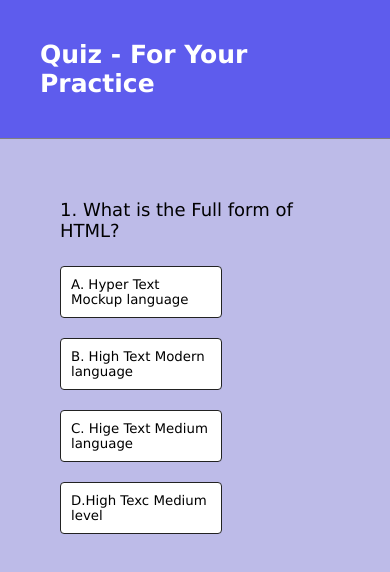
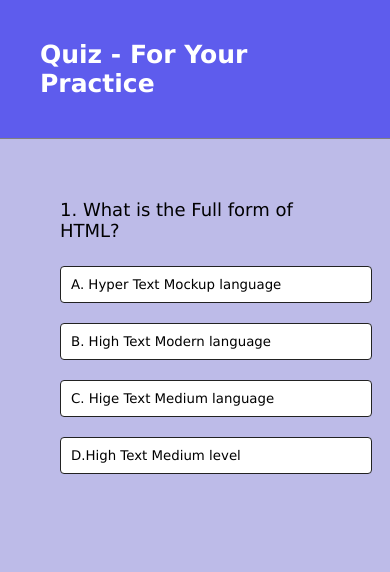
Before and after one commit to prabuddhaganvir/JAVASCRIPT-EXERCISES, a plain HTML site: page Simple Quiz App/index.html in a window 390 px wide. Drawn offline with Linux system fonts and the light colour scheme.

Commit message:
Updated Responsiveness

```diff
--- a/Simple Quiz App/script.js
+++ b/Simple Quiz App/script.js
@@ -5,7 +5,7 @@ const questions = [
             {text:"A. Hyper Text Mockup language",correct:true},
             {text:"B. High Text Modern language", correct:false},
             {text:"C. Hige Text Medium language",correct:false},
-            {text:"D.High Texc Medium level", correct:false},
+            {text:"D.High Text Medium level", correct:false},
         ]
     },
     {
--- a/Simple Quiz App/style.css
+++ b/Simple Quiz App/style.css
@@ -85,3 +85,9 @@ body{
         margin-left: 0px;
     }
 }
+@media screen and (max-width:427px){
+    .btn{
+        width: 80vw;
+
+    }
+}
```
